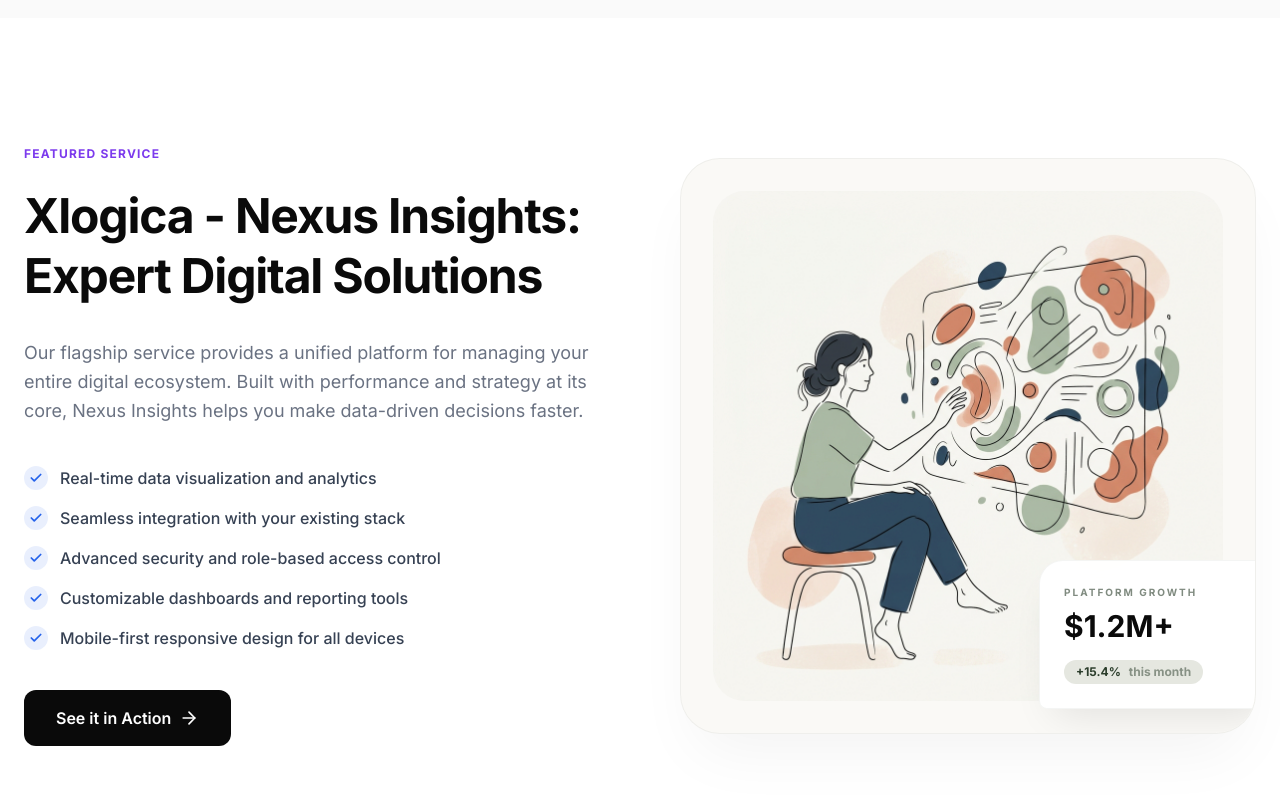
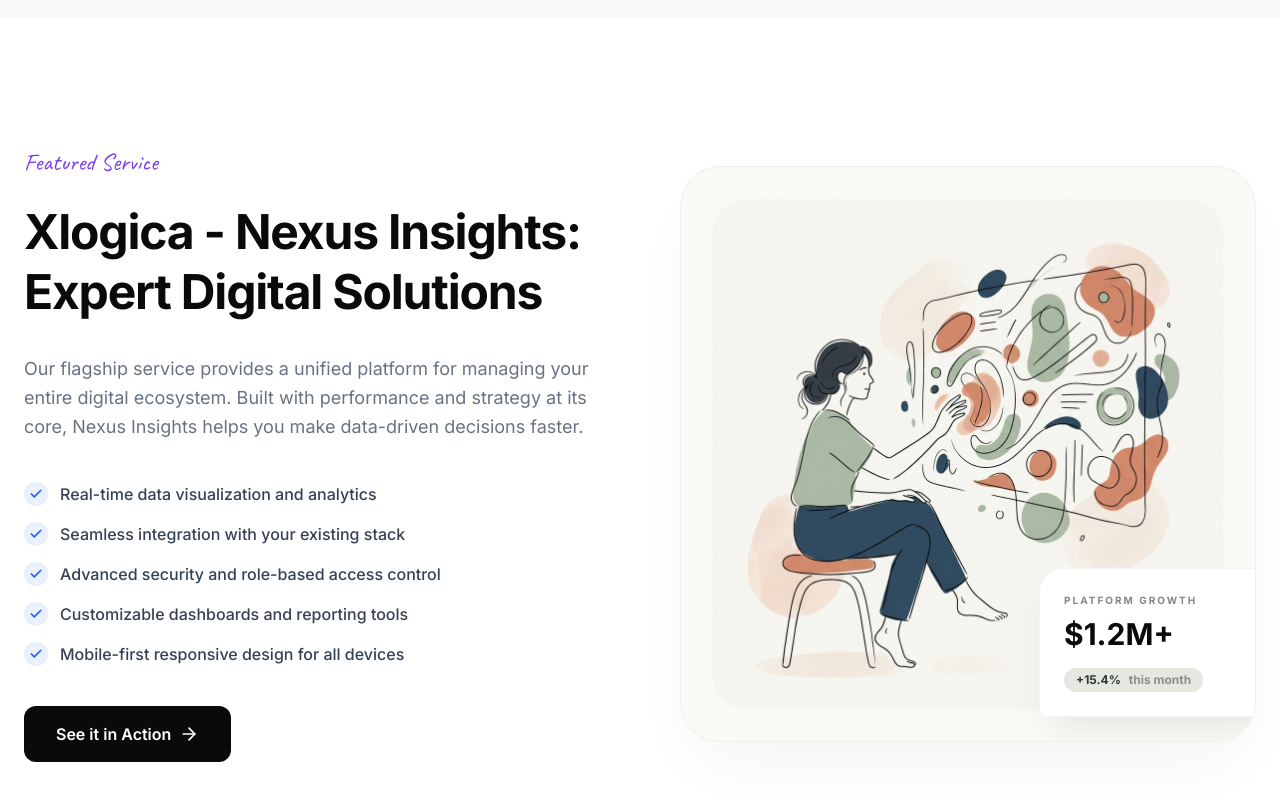
Before and after one commit to Sandalu-Xe/X-logica, a React (Vite) app: page / in a window 1280 px wide. Shown: the part 3632-4432 px from the top of the page. Built offline with nearby package versions, Linux system fonts and the light colour scheme.

Commit message:
nice work

```diff
--- a/src/components/FeaturedService.tsx
+++ b/src/components/FeaturedService.tsx
@@ -21,7 +21,7 @@
             transition={{ duration: 1, ease: [0.22, 1, 0.36, 1] }}
             viewport={{ once: false, margin: "-100px" }}
           >
-            <span className="text-xs font-bold tracking-widest text-accent-violet uppercase mb-6 block">Featured Service</span>
+            <span className="text-2xl font-hand text-accent-violet mb-6 block">Featured Service</span>
             <h2 className="text-4xl md:text-5xl font-bold tracking-tight text-premium-black mb-8 leading-tight">
               Xlogica - Nexus Insights: <br /> Expert Digital Solutions
             </h2>
--- a/src/index.css
+++ b/src/index.css
@@ -1,8 +1,9 @@
-@import url('https://fonts.googleapis.com/css2?family=Inter:wght@400;500;600;700&display=swap');
+@import url('https://fonts.googleapis.com/css2?family=Caveat:wght@400;500;600;700&family=Inter:wght@400;500;600;700&display=swap');
 @import "tailwindcss";
 
 @theme {
   --font-sans: "Inter", ui-sans-serif, system-ui, sans-serif;
+  --font-hand: "Caveat", cursive;
   --color-premium-white: #FAFAFA;
   --color-premium-black: #0A0A0A;
   --color-accent-blue: #2563EB;
```
